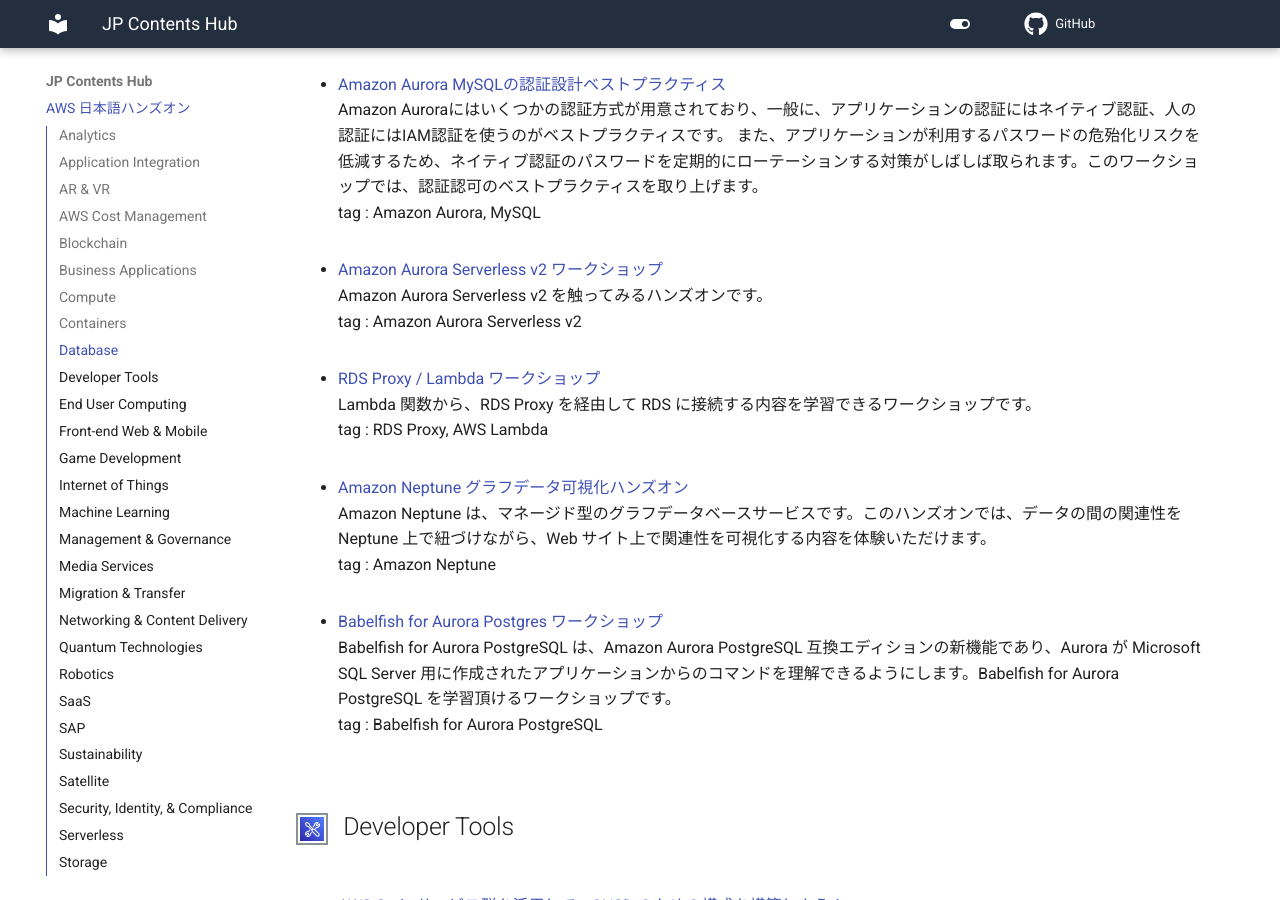
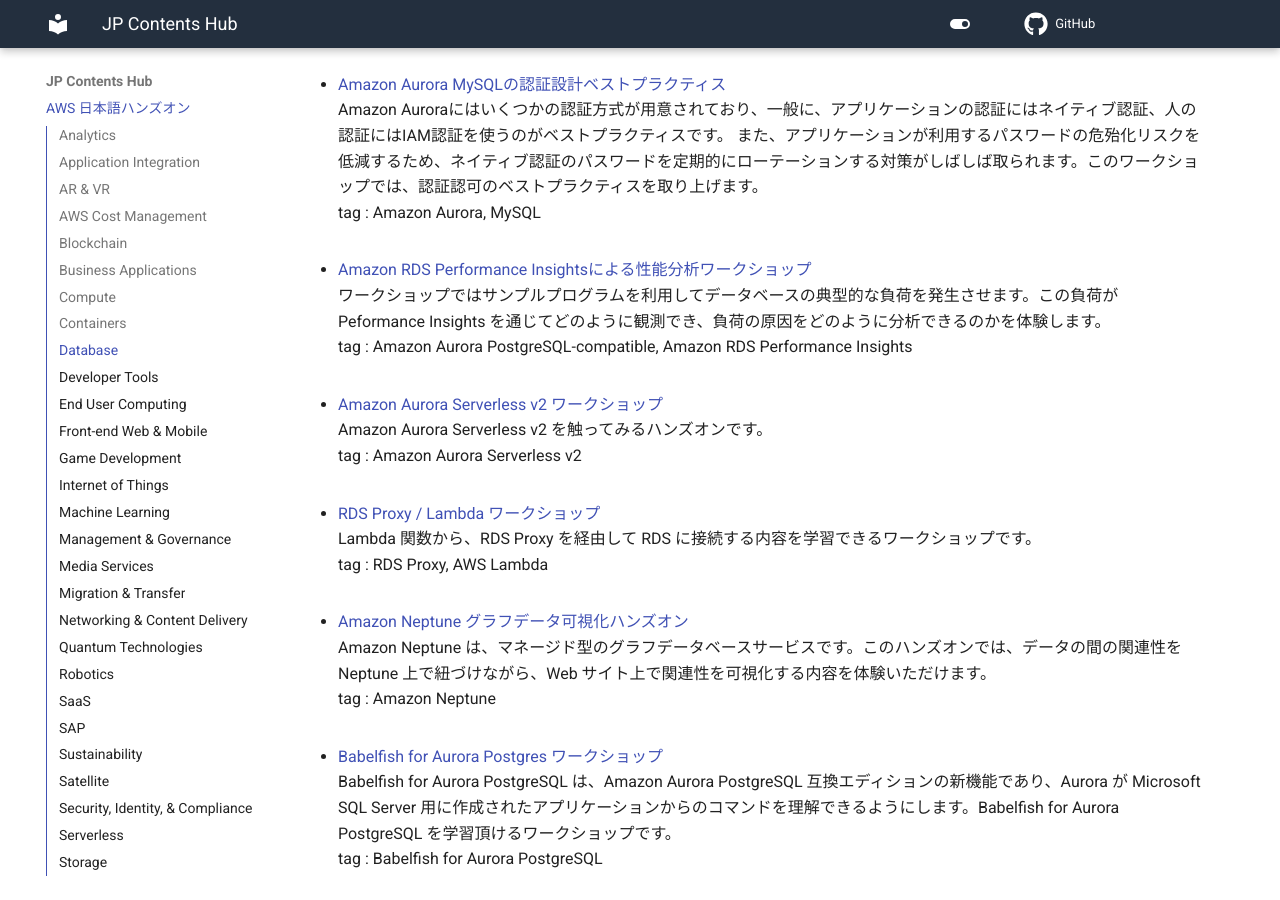
Before and after one commit to aws-samples/jp-contents-hub, an MkDocs documentation site: the page built from content/index.md, in a window 1280 px wide and 900 px high, scrolled down 12397 px. Built offline with MkDocs 1.6.1 and Material for MkDocs 9.7.7, drawn with Linux system fonts in a browser that asks for light colours; comment, search, counter and statistics services are not loaded.

Commit message:
add: 新規ハンズオンコンテンツ追加

```diff
--- a/content/index.md
+++ b/content/index.md
@@ -325,6 +325,10 @@
 - <a href="https://catalog.us-east-1.prod.workshops.aws/workshops/312434ad-eaba-4f48-a38c-352a2ae3a4fa" target="_blank" onclick="sendClickCount()" onauxclick="sendClickCount()">Amazon Aurora MySQLの認証設計ベストプラクティス</a>
 Amazon Auroraにはいくつかの認証方式が用意されており、一般に、アプリケーションの認証にはネイティブ認証、人の認証にはIAM認証を使うのがベストプラクティスです。 また、アプリケーションが利用するパスワードの危殆化リスクを低減するため、ネイティブ認証のパスワードを定期的にローテーションする対策がしばしば取られます。このワークショップでは、認証認可のベストプラクティスを取り上げます。
 tag : Amazon Aurora, MySQL
+
+- <a href="https://catalog.us-east-1.prod.workshops.aws/workshops/bea58024-ba60-4875-a7c7-52121e5d4b70/ja-JP" target="_blank" onclick="sendClickCount()" onauxclick="sendClickCount()">Amazon RDS Performance Insightsによる性能分析ワークショップ</a>
+ワークショップではサンプルプログラムを利用してデータベースの典型的な負荷を発生させます。この負荷が Peformance Insights を通じてどのように観測でき、負荷の原因をどのように分析できるのかを体験します。
+tag : Amazon Aurora PostgreSQL-compatible, Amazon RDS Performance Insights
 
 - <a href="https://github.com/harunobukameda/Aurora-Serverless-v2/blob/main/Amazon%20Aurora%20Serverless%20v2%20%E3%83%AF%E3%83%BC%E3%82%AF%E3%82%B7%E3%83%A7%E3%83%83%E3%83%97.pdf" target="_blank" onclick="sendClickCount()" onauxclick="sendClickCount()">Amazon Aurora Serverless v2 ワークショップ</a>
 Amazon Aurora Serverless v2 を触ってみるハンズオンです。
```
Also changed, not shown: README.md (+6 -0 lines).
